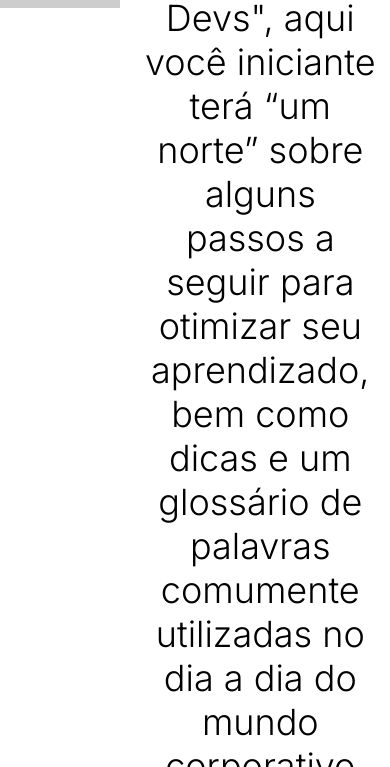
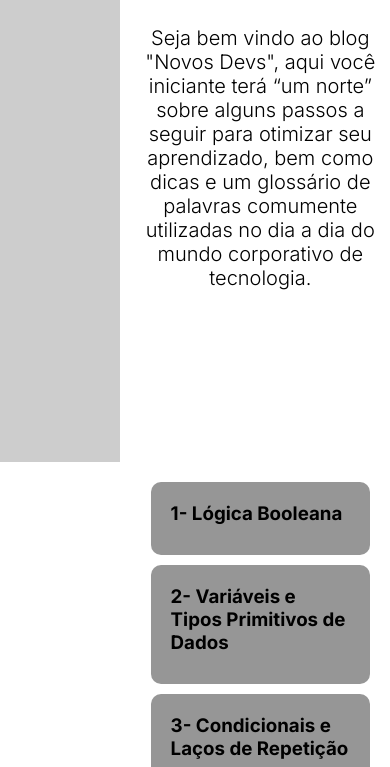
Before and after one commit to LuizinDevS/BlogNovosDevs, a plain HTML site: page index.html in a window 390 px wide. Shown: the part 382-1149 px from the top of the page. Drawn offline with Linux system fonts and the light colour scheme; a script that the page names is missing.

Commit message:
fix: ajustes responsividade #20250119

```diff
--- a/styles/menu.css
+++ b/styles/menu.css
@@ -27,3 +27,9 @@
     font-weight: 300;
     text-align: center;
 }
+
+@media screen and (max-width: 800px) {
+    #menu {
+        height: 100dvh;
+    }
+}
--- a/styles/section.css
+++ b/styles/section.css
@@ -14,10 +14,16 @@ section {
     font-size: 36px;
     font-weight: 300;
     gap: 42px;
+
+    h1 {
+        font-size: 80px !important;
+    }
 }
 
-#inicio h1 {
-    font-size: 80px !important;
+@media screen and (max-width: 800px) {
+    #inicio {
+        font-size: 20px !important;
+    }
 }
 
 .inicioTexto {
```
